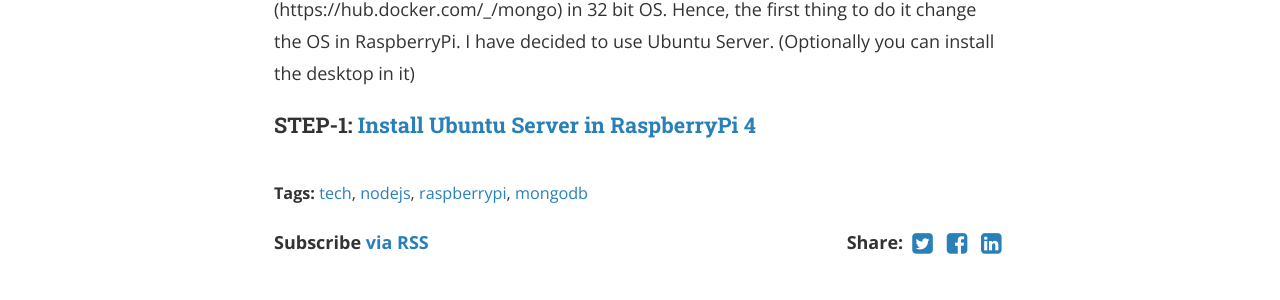
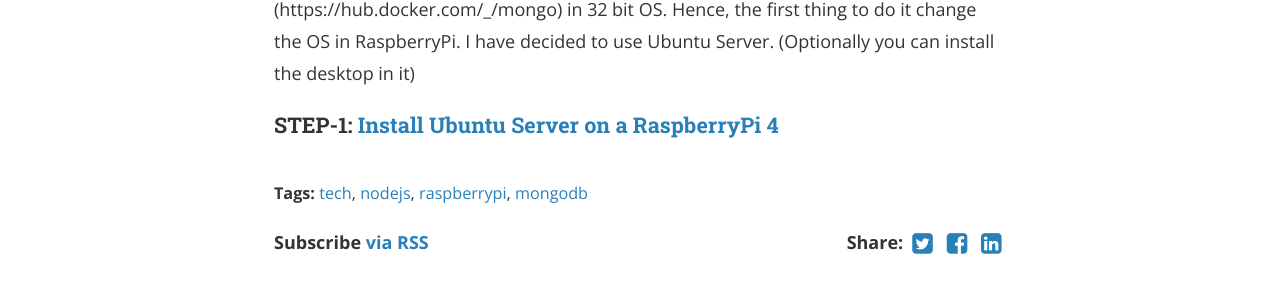
Before and after one commit to maheshkkolla/maheshkkolla.github.io, a Jekyll site: the page built from _posts/deploy-nodejs-application-on-a-raspberrypi/2020-08-09-deploy-nodejs-and-mongodb-application-in-raspberrypi.markdown, in a window 1280 px wide. Shown: the part 691-991 px from the top of the page. Built offline with Jekyll 4.4.1, drawn with Linux system fonts in a browser that asks for light colours; nearby versions of some CDN libraries; comment, search, counter and statistics services are not loaded.

Commit message:
Fix link

```diff
--- a/_posts/deploy-nodejs-application-on-a-raspberrypi/2020-08-09-deploy-nodejs-and-mongodb-application-in-raspberrypi.markdown
+++ b/_posts/deploy-nodejs-application-on-a-raspberrypi/2020-08-09-deploy-nodejs-and-mongodb-application-in-raspberrypi.markdown
@@ -20,4 +20,4 @@
 Hence, the first thing to do it change the OS in RaspberryPi. I have decided to use Ubuntu Server. (Optionally you can install the desktop in it)
 
 
-#### STEP-1: [Install Ubuntu Server in RaspberryPi 4](install-ububtu-server-in-raspberrypi)
+#### STEP-1: [Install Ubuntu Server on a RaspberryPi 4](install-ububtu-server-on-a-raspberrypi)
```
Also changed, not shown: README.md.
